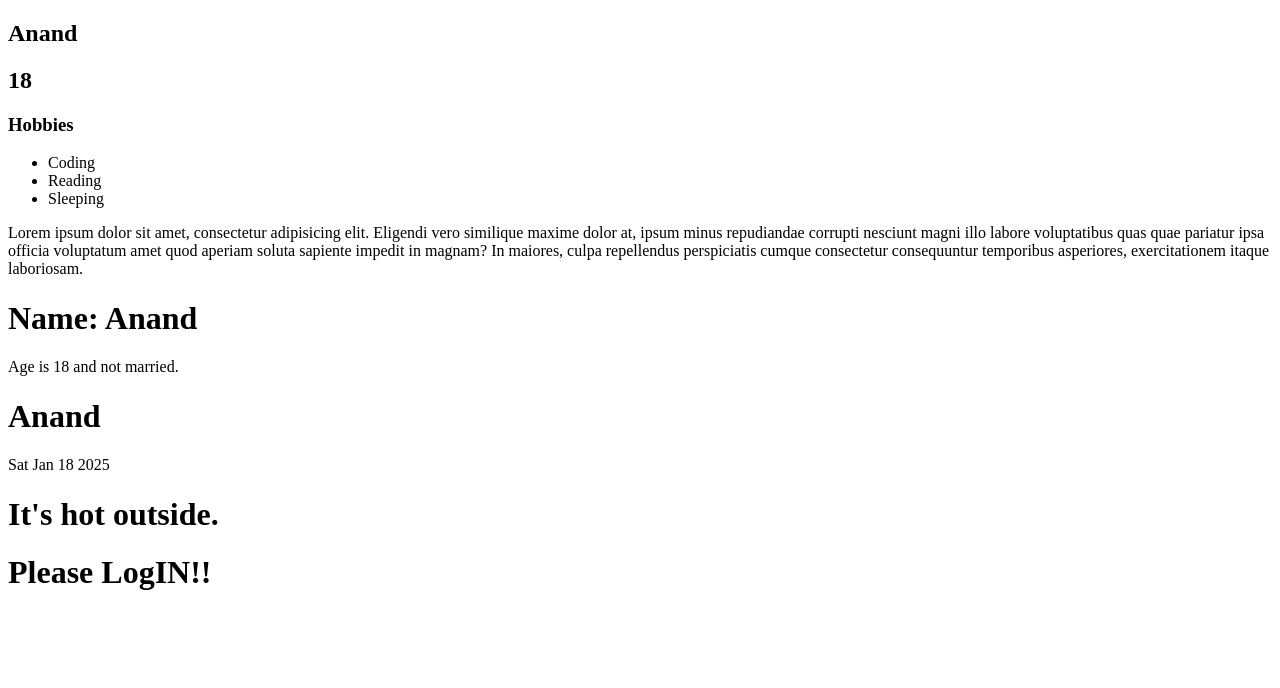
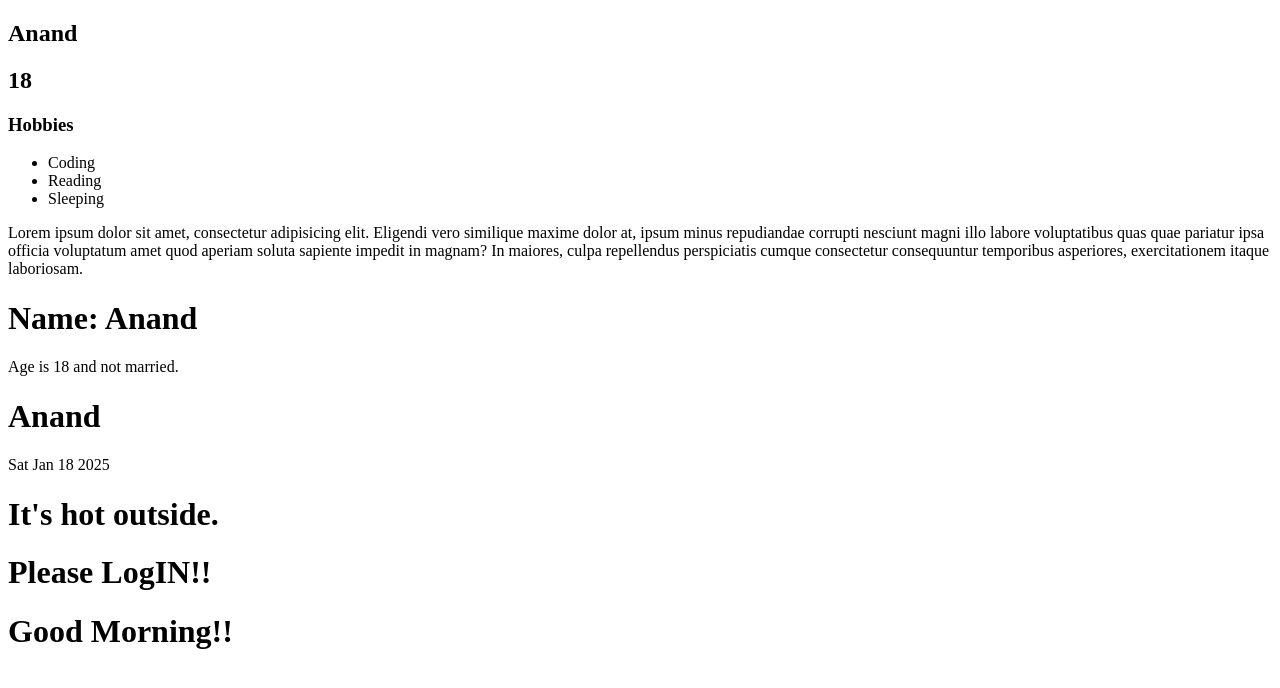
Before and after one commit to anandku06/ReactJs_Leveling, a React (Vite) app in the folder React_learns/: page / in a window 1280 px wide. Shown: the top 688 px of the page. Built offline with nearby package versions, Linux system fonts and the light colour scheme.

Commit message:
add Greeting component for time-based greetings; update App component to include Greeting with timeOfDay prop

```diff
--- a/React_learns/src/components/App.jsx
+++ b/React_learns/src/components/App.jsx
@@ -5,6 +5,7 @@ import WelcomeMessage from "./WelcomeMessage.jsx";
 import JSXRules from "./JSXRules.jsx";
 import Expressions from "./Expressions.jsx";
 import Greetings from "./Greetings.jsx";
+import Greeting from "./Greeting.jsx";
 import ProductInfo from "./ProductInfo.jsx";
 import Mapping from "./Mapping.jsx";
 import UserList from "./UserList.jsx";
@@ -23,6 +24,7 @@ const App = () => {
       <Props />
       <Weather temp={200} />
       <UserStatus loggedIn={false} isAdmin={false}/>
+      <Greeting timeOfDay={"morning"}/>
     </>
   );
 }; // first letter of the function should be capitalise and should always return a HTML container
--- /dev/null
+++ b/React_learns/src/components/Greeting.jsx
@@ -0,0 +1,9 @@
+import React from 'react'
+
+const Greeting = ({timeOfDay}) => {
+    return (
+        timeOfDay === "morning" ? <h1>Good Morning!!</h1> : timeOfDay === "afternoon" ? <h1>Good Afternoon!!</h1> : <h1>Good Night!!</h1>
+    )
+}
+
+export default Greeting
```
